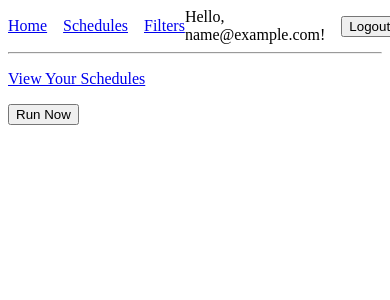
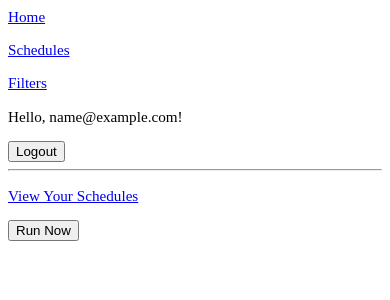
Before and after one commit to snowskeleton/solicitations_bot, a Flask app: page / in a window 390 px wide. Shown: the top 300 px of the page. Run offline with Flask 3, Linux system fonts and the light colour scheme; the visitor is signed in with stand-in values (Sample User, id 1).

Commit message:
better mobile viewing

```diff
--- a/templates/base.html
+++ b/templates/base.html
@@ -2,9 +2,25 @@
 <html>
 <head>
     <title>Solicitations Portal</title>
+    <meta name="viewport" content="width=device-width, initial-scale=1">
+    <style>
+    @media (max-width: 600px) {
+        body {
+            font-size: 0.95em;
+        }
+        div[style*="display: flex"] {
+            flex-direction: column;
+            align-items: flex-start !important;
+        }
+        input[type="submit"], input[type="email"] {
+            width: 100%;
+            box-sizing: border-box;
+        }
+    }
+    </style>
 </head>
 <body>
-    <div style="display: flex; justify-content: space-between; align-items: center;">
+    <div style="display: flex; flex-wrap: wrap; justify-content: space-between; align-items: center; gap: 1em;">
         <div style="display: flex; gap: 1em;">
             <a href="/">Home</a>
             <a href="/schedules">Schedules</a>
```
